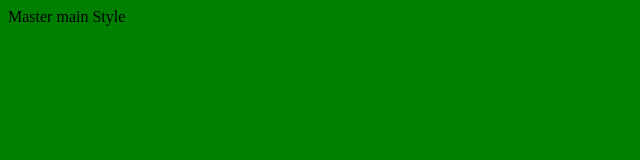
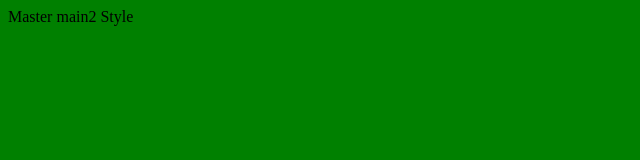
Before and after one commit to vuadenthuj1/testGit, a plain HTML site: page index.html in a window 1280 px wide. Shown: the full height of the page, 0-640 px from the left. Drawn offline with Linux system fonts and the light colour scheme.

Commit message:
Update two

```diff
--- a/index.html
+++ b/index.html
@@ -10,7 +10,7 @@
 </head>
 
 <body>
-    Master main Style
+    Master main2 Style
 </body>
 
 </html>
```
